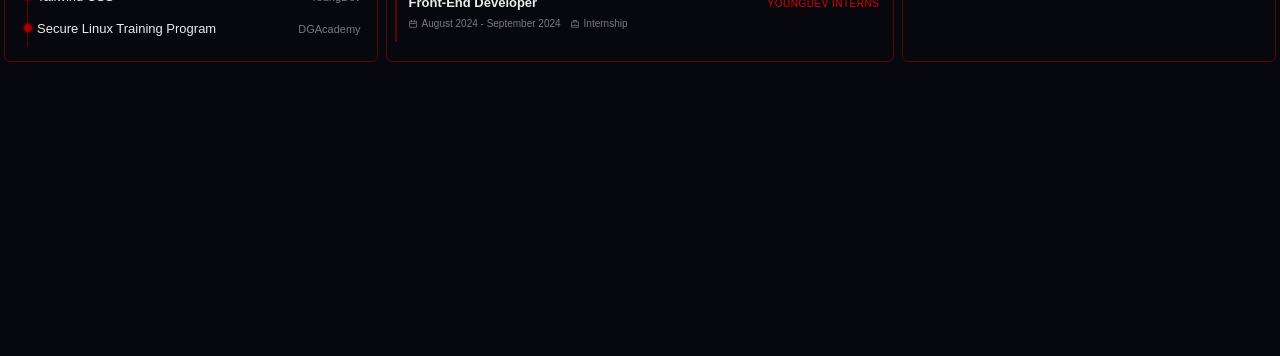
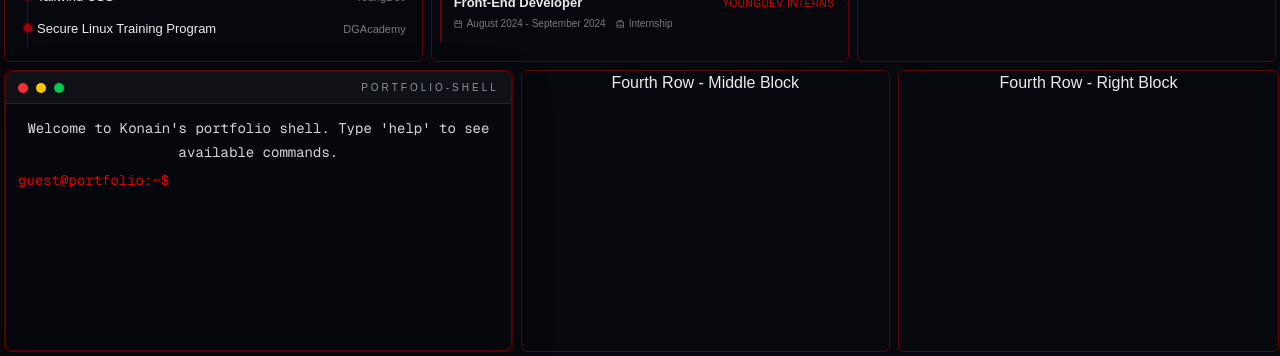
Before and after one commit to konain611/Portfolio, a Next.js app in the folder syedkonainnasir/: page / in a window 1280 px wide. Shown: the part 622-978 px from the top of the page. Before the commit the page ends 800 px from the top, so only its background shows below. Built offline with nearby package versions, Linux system fonts and the light colour scheme; no server answers.

Commit message:
Update layout.jsx

```diff
--- a/syedkonainnasir/src/components/layout.jsx
+++ b/syedkonainnasir/src/components/layout.jsx
@@ -6,6 +6,9 @@ export default function HomepageLayout({
   thirdRowLeft,
   thirdRowMiddle,
   thirdRowRight,
+  fourthRowLeft,
+  fourthRowMiddle,
+  fourthRowRight,
 }) {
   return (
     <div className="flex  flex-col gap-2 p-1 ">
@@ -41,8 +44,8 @@ export default function HomepageLayout({
         </div>
       </div>
 
-      <div className="grid grid-cols-1 gap-2 w-full md:grid-cols-[1fr_40%_1fr] flex-1">
-        <div className="border border-(--border)/40 rounded-md hover:border-(--border)/60 ">
+      <div className="grid grid-cols-1 gap-2 w-full md:grid-cols-3 flex-1">
+                <div className="border border-(--border)/40 rounded-md hover:border-(--border)/60 ">
           <div className="w-full">
             {thirdRowLeft || (
               <div className="text-sm sm:text-base">Third Row - Left Block</div>
@@ -67,11 +70,31 @@ export default function HomepageLayout({
         </div>
       </div>
 
-      {/* <div className="border border-(--border)/40 rounded-md h-20 flex items-center justify-center w-full">
-                <div className="w-full text-center">
-                    {fourthRow || <div className="text-sm sm:text-base">Fourth Row (Full Width)</div>}
-                </div>
-            </div> */}
+      <div className="grid grid-cols-1 gap-2 w-full md:grid-cols-[40%_29%_30%]">
+        <div className="border border-(--border)/40 rounded-md hover:border-(--border)/60 min-h-30">
+          <div className="w-full text-center">
+            {fourthRowLeft || (
+              <div className="text-sm sm:text-base">Fourth Row - Left Block</div>
+            )}
+          </div>
+        </div>
+
+        <div className="border border-(--border)/40 rounded-md hover:border-(--border)/60 min-h-30">
+          <div className="w-full text-center">
+            {fourthRowMiddle || (
+              <div className="text-sm sm:text-base">Fourth Row - Middle Block</div>
+            )}
+          </div>
+        </div>
+
+        <div className="border border-(--border)/40 rounded-md hover:border-(--border)/60 min-h-30">
+          <div className="w-full text-center">
+            {fourthRowRight || (
+              <div className="text-sm sm:text-base">Fourth Row - Right Block</div>
+            )}
+          </div>
+        </div>
+      </div>
     </div>
   );
 }
```
